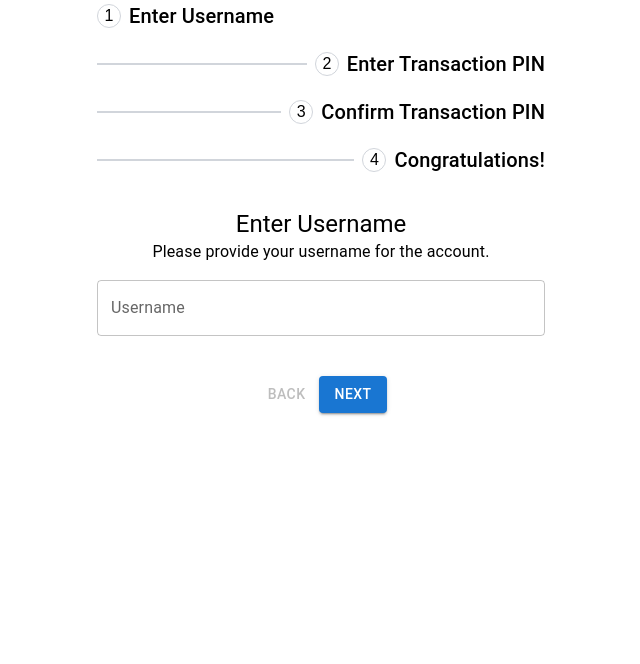
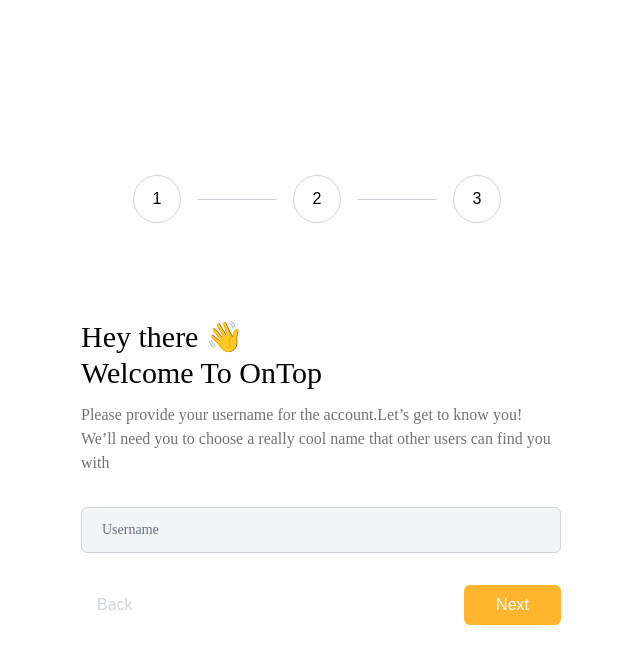
Before and after one commit to Ebiperre/Ontop, a React (Vite) app: page /sign-up/steps in a window 1280 px wide. Shown: the top 664 px of the page, without its empty margins (319-959 px from the left). Built offline with nearby package versions, Linux system fonts and the light colour scheme; a web font is replaced by a local one.

Commit message:
styled the stepper

```diff
--- a/package.json
+++ b/package.json
@@ -13,6 +13,7 @@
     "@react-icons/all-files": "^4.1.0",
     "react": "^18.2.0",
     "react-dom": "^18.2.0",
+    "react-icons": "^5.0.1",
     "react-id-swiper": "^4.0.0",
     "react-router-dom": "^6.22.1",
     "swiper": "^11.0.6"
--- a/src/containers/SignUpPageContainer/SignUpFormStepper.tsx
+++ b/src/containers/SignUpPageContainer/SignUpFormStepper.tsx
@@ -1,10 +1,13 @@
 import React, { useState, useRef } from 'react';
-import { Button, Typography, TextField } from '@mui/material';
-import { CheckCircle } from '@mui/icons-material';
+import { FiCheckCircle } from 'react-icons/fi';
+import { useNavigate } from 'react-router-dom';
+import success from '../../../src/assets/gifs/success.gif';
 
 const steps = ['Enter Username', 'Enter Transaction PIN', 'Confirm Transaction PIN', 'Congratulations!'];
 
 const SignUpFormStepper: React.FC = () => {
+    const navigate = useNavigate();
+
     const [activeStep, setActiveStep] = useState<number>(0);
     const [username, setUsername] = useState<string>('');
     const [pin, setPin] = useState<string[]>(['', '', '', '']);
@@ -38,8 +41,8 @@
     const handleSubmit = (event: React.FormEvent<HTMLFormElement>) => {
         event.preventDefault();
         if (validate()) {
-            if (activeStep === steps.length - 1) {
-                console.log('Form submitted:', { username, pin });
+            if (activeStep === 2) {
+                setActiveStep(3); // Move to Congratulations step
             } else {
                 setActiveStep(activeStep + 1);
             }
@@ -65,49 +68,55 @@
     };
 
     const moveToDashboard = () => {
-        // Navigate to dashboard or perform any other relevant action
-        console.log('Moving to dashboard...');
+        navigate('/dashboard');
     };
 
     return (
-        <div className="max-w-md mx-auto">
-            <div className="mb-8">
-                {steps.map((label, index) => (
+        <div className="h-screen max-w-lg mx-auto p-4 flex flex-col gap-20 justify-center items-center">
+            {activeStep !== 3 && (
+                <div className="flex">
+                    {steps.slice(0, 3).map((label, index) => (
                         <div key={label} className="flex items-center mb-4">
-                        {index > 0 && <div className={`h-0.5 flex-grow bg-gray-300 mr-2 ${activeStep > index ? 'bg-primary' : ''}`}></div>}
+                            {index > 0 && (
+                                <div className={`h-0.5 flex-grow bg-gray-300 mr-2 ${activeStep > index ? 'bg-primary' : ''}`}></div>
+                            )}
                             {activeStep > index ? (
-                            <CheckCircle className="text-green-500 mr-2" />
+                                <FiCheckCircle className="text-orange2 mr-2 h-12 w-12" />
                             ) : (
-                            <div className="h-6 w-6 rounded-full border border-gray-300 mr-2 flex items-center justify-center">
+                                <div className="h-12 w-12 rounded-full border border-gray-300 mr-2 flex items-center justify-center">
                                     {index + 1}
                                 </div>
                             )}
-                        <Typography variant="h6">{label}</Typography>
+                            {index < 2 && (
+                                <div className={`mx-2 border-b w-20 ${activeStep > index ? 'border-primary' : 'border-gray-300'}`}></div>
+                            )}
                         </div>
                     ))}
                 </div>
-            <form onSubmit={handleSubmit}>
+            )}
+            {activeStep !== 3 && (
+                <form className='w-full' onSubmit={handleSubmit}>
                     <div>
                         {activeStep === 0 && (
-                        <div>
-                            <Typography variant="h5">Enter Username</Typography>
-                            <Typography variant="body1">Please provide your username for the account.</Typography>
-                            <TextField
-                                fullWidth
-                                margin="normal"
-                                label="Username"
-                                variant="outlined"
+                            <div className='font-author text-left flex flex-col gap-1 md:gap-3'>
+                                <h3 className="text-2xl md:text-3xl font-medium">Hey there 👋 <br /> Welcome To OnTop</h3>
+                                <p className="text-sm md:text-base mb-5 text-grey2">Please provide your username for the account.Let’s get to know you! We’ll need you to choose a really cool name that other users can find you with</p>
+                                <input
+                                    type="text"
+                                    className={`w-full px-5 py-3 rounded-lg font-medium bg-gray-100 border border-gray-300 placeholder-gray-500 text-sm focus:border focus:outline-none ${errors.includes('Username is required') ? 'border-red-500' : 'border-gray-300'} rounded-md focus:outline-none focus:border-primary`}
+                                    placeholder="Username"
                                     value={username}
                                     onChange={(e) => setUsername(e.target.value)}
-                                error={errors.includes('Username is required')}
-                                helperText={errors.includes('Username is required') ? 'Username is required' : ''}
                                 />
+                                {errors.includes('Username is required') && (
+                                    <span className="text-deleteRed text-xs text-right md:text-left block">Username is required</span>
+                                )}
                             </div>
                         )}
                         {activeStep === 1 && (
-                        <div>
-                            <Typography variant="h5">Enter Transaction PIN</Typography>
-                            <Typography variant="body1">Please set a 4-digit transaction PIN for your account.</Typography>
+                            <div className='font-author text-left flex flex-col gap-1 md:gap-3'>
+                                <h3 className="text-2xl md:text-3xl font-medium">Enter Transaction PIN</h3>
+                                <p className="text-sm md:text-base mb-5 text-grey2">Please set a 4-digit transaction PIN for your account. Your pin would be used to authenticate your request for transactions and authentications.</p>
                                 <div className="flex">
                                     {pin.map((digit, index) => (
                                         <input
@@ -121,15 +130,15 @@
                                         />
                                     ))}
                                 </div>
-                            <Typography variant="caption" color="error" className="mt-1">
+                                <span className="text-xs text-deleteRed mt-1">
                                     {errors.includes('Transaction PIN must be a 4-digit number') ? 'Transaction PIN must be a 4-digit number' : ''}
-                            </Typography>
+                                </span>
                             </div>
                         )}
                         {activeStep === 2 && (
-                        <div>
-                            <Typography variant="h5">Confirm Transaction PIN</Typography>
-                            <Typography variant="body1">Please confirm your transaction PIN.</Typography>
+                            <div className='font-author text-left flex flex-col gap-1 md:gap-3'>
+                                <h3 className="text-2xl md:text-3xl font-medium">Confirm Transaction PIN</h3>
+                                <p className="text-sm md:text-base mb-5 text-grey2">Please confirm your transaction PIN.</p>
                                 <div className="flex">
                                     {confirmPin.map((digit, index) => (
                                         <input
@@ -143,30 +152,43 @@
                                         />
                                     ))}
                                 </div>
-                            <Typography variant="caption" color="error" className="mt-1">
+                                <span className="text-xs text-deleteRed mt-1">
                                     {errors.includes('Confirm Transaction PIN is required') ? 'Confirm Transaction PIN is required' : errors.includes('Transaction PIN and Confirm PIN must match') ? 'Transaction PIN and Confirm PIN must match' : ''}
-                            </Typography>
+                                </span>
                             </div>
                         )}
+                        <div className="mt-8 flex items-center justify-between">
+                            <button
+                                disabled={activeStep === 0}
+                                onClick={() => setActiveStep(activeStep - 1)}
+                                className="px-4 py-2 mr-4 disabled:bg-inherit disabled:text-gray-300 disabled:cursor-not-allowed"
+                            >
+                                Back
+                            </button>
+                            <button
+                                type="submit"
+                                className="px-8 py-2 rounded-md bg-orange2 text-white"
+                            >
+                                Next
+                            </button>
+                        </div>
+                    </div>
+                </form>
+            )}
             {activeStep === 3 && (
+                <div className='font-author text-center flex flex-col items-center justify-center gap-1 md:gap-3'>
                     <div>
-                            <Typography variant="h5">Congratulations!</Typography>
-                            <Typography variant="body1">Your account setup is successful.</Typography>
-                            <Button variant="contained" color="primary" onClick={moveToDashboard} className="mt-4">
+                        <img src={success} alt="Successful Registration" />
+                    </div>
+                    <div>
+                        <h3 className="text-2xl md:text-3xl font-medium">Account Setup Successful! 🎉</h3>
+                        <p className="text-sm md:text-base mb-5 text-grey2">Your account setup is successful.Welcome to OnTop! We're excited to have you join our community. You can now go to your <strong onClick={moveToDashboard}>Dashboard</strong> and carry out activities</p>
+                    </div>
+                    <button onClick={moveToDashboard} className="bg-orange2 text-white py-2.5 px-8 rounded">
                         Go to Dashboard
-                            </Button>
+                    </button>
                 </div>
             )}
-                </div>
-                <div className="mt-8">
-                    <Button disabled={activeStep === 0} onClick={() => setActiveStep(activeStep - 1)}>
-                        Back
-                    </Button>
-                    <Button type="submit" variant="contained" color="primary" className="ml-4">
-                        {activeStep === steps.length - 1 ? 'Submit' : 'Next'}
-                    </Button>
-                </div>
-            </form>
         </div>
     );
 };
```
Also changed, not shown: src/assets/gifs/success.gif (added), 1 other file (tests, documents, lock files or other folders). Lines whose indentation alone changed are shown as unchanged.
